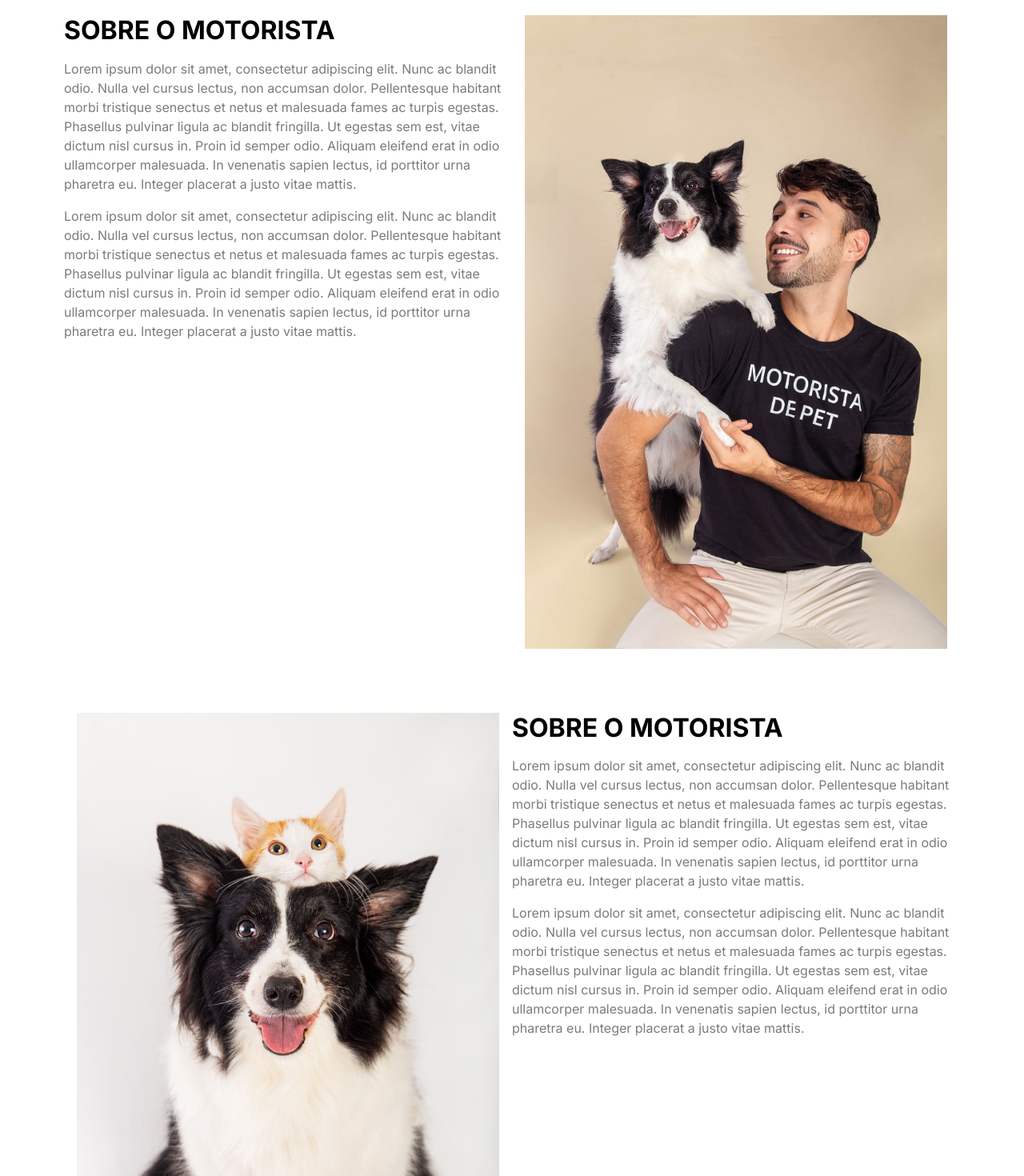
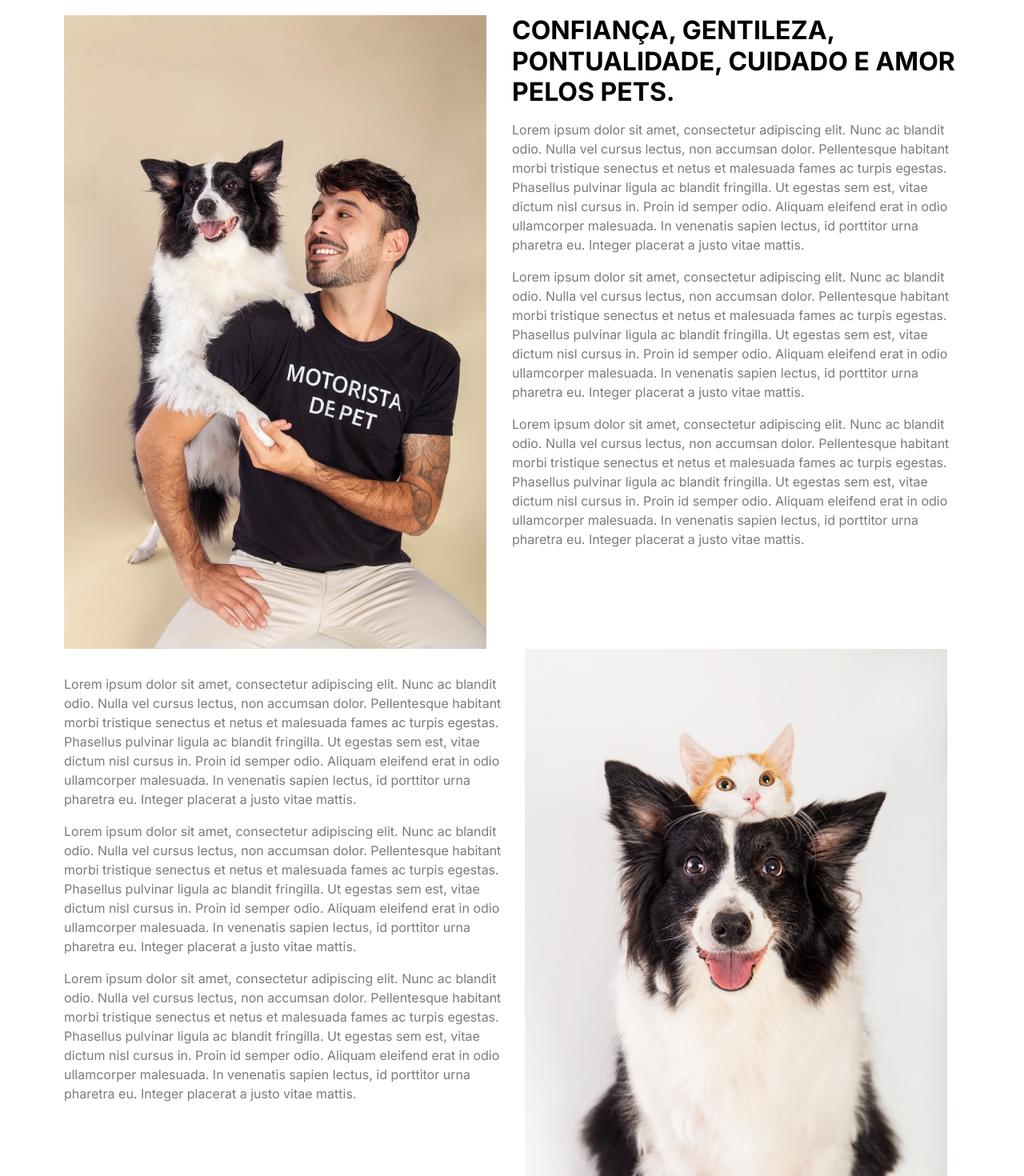
Before and after one commit to miguelofoliveir/dev-motorista-pet, a Next.js app: page / in a window 1280 px wide. Shown: the part 1300-2770 px from the top of the page at 80% size. Built offline with nearby package versions, Linux system fonts and the light colour scheme.

Commit message:
atualizando header e informacoes do motorista

```diff
--- a/components/Guide.tsx
+++ b/components/Guide.tsx
@@ -13,8 +13,69 @@ const Guide = () => {
         <div className="lg:pt-12">
           <div>
             <div className="flex">
+              <div className="lg:pr-8 lg:w-1/2">
+                <Image
+                  src="/motorista-dog.jpg"
+                  alt="Motorista e o pet"
+                  className="w-auto"
+                  width={300}
+                  height={29}
+                />
+              </div>
               <div className="lg:w-1/2">
-                <h2 className="bold-20 lg:bold-32">SOBRE O MOTORISTA</h2>
+                <h2 className="bold-20 lg:bold-32">
+                  CONFIANÇA, GENTILEZA, PONTUALIDADE, CUIDADO E AMOR PELOS PETS.
+                </h2>
+                <p className="regular-16 text-gray-30 pt-4">
+                  Lorem ipsum dolor sit amet, consectetur adipiscing elit. Nunc
+                  ac blandit odio. Nulla vel cursus lectus, non accumsan dolor.
+                  Pellentesque habitant morbi tristique senectus et netus et
+                  malesuada fames ac turpis egestas. Phasellus pulvinar ligula
+                  ac blandit fringilla. Ut egestas sem est, vitae dictum nisl
+                  cursus in. Proin id semper odio. Aliquam eleifend erat in odio
+                  ullamcorper malesuada. In venenatis sapien lectus, id
+                  porttitor urna pharetra eu. Integer placerat a justo vitae
+                  mattis.
+                </p>
+                <p className="regular-16 text-gray-30 pt-4">
+                  Lorem ipsum dolor sit amet, consectetur adipiscing elit. Nunc
+                  ac blandit odio. Nulla vel cursus lectus, non accumsan dolor.
+                  Pellentesque habitant morbi tristique senectus et netus et
+                  malesuada fames ac turpis egestas. Phasellus pulvinar ligula
+                  ac blandit fringilla. Ut egestas sem est, vitae dictum nisl
+                  cursus in. Proin id semper odio. Aliquam eleifend erat in odio
+                  ullamcorper malesuada. In venenatis sapien lectus, id
+                  porttitor urna pharetra eu. Integer placerat a justo vitae
+                  mattis.
+                </p>
+                <p className="regular-16 text-gray-30 pt-4">
+                  Lorem ipsum dolor sit amet, consectetur adipiscing elit. Nunc
+                  ac blandit odio. Nulla vel cursus lectus, non accumsan dolor.
+                  Pellentesque habitant morbi tristique senectus et netus et
+                  malesuada fames ac turpis egestas. Phasellus pulvinar ligula
+                  ac blandit fringilla. Ut egestas sem est, vitae dictum nisl
+                  cursus in. Proin id semper odio. Aliquam eleifend erat in odio
+                  ullamcorper malesuada. In venenatis sapien lectus, id
+                  porttitor urna pharetra eu. Integer placerat a justo vitae
+                  mattis.
+                </p>
+              </div>
+            </div>
+          </div>
+          <div>
+            <div className="flex">
+              <div className="lg:w-1/2">
+                <p className="regular-16 text-gray-30 pt-8">
+                  Lorem ipsum dolor sit amet, consectetur adipiscing elit. Nunc
+                  ac blandit odio. Nulla vel cursus lectus, non accumsan dolor.
+                  Pellentesque habitant morbi tristique senectus et netus et
+                  malesuada fames ac turpis egestas. Phasellus pulvinar ligula
+                  ac blandit fringilla. Ut egestas sem est, vitae dictum nisl
+                  cursus in. Proin id semper odio. Aliquam eleifend erat in odio
+                  ullamcorper malesuada. In venenatis sapien lectus, id
+                  porttitor urna pharetra eu. Integer placerat a justo vitae
+                  mattis.
+                </p>
                 <p className="regular-16 text-gray-30 pt-4">
                   Lorem ipsum dolor sit amet, consectetur adipiscing elit. Nunc
                   ac blandit odio. Nulla vel cursus lectus, non accumsan dolor.
@@ -40,50 +101,12 @@ const Guide = () => {
               </div>
               <div className="lg:px-4 lg:w-1/2">
                 <Image
-                  src="/motorista-dog.jpg"
-                  alt="Motorista e o pet"
-                  className="w-auto"
-                  width={300}
-                  height={29}
-                />
-              </div>
-            </div>
-          </div>
-          <div>
-            <div className="flex lg:pt-20">
-              <div className="lg:px-4 lg:w-1/2">
-                <Image
                   src="/pets-dog-cat.jpg"
                   alt="Motorista e o pet"
                   className="w-auto"
                   width={300}
                   height={29}
                 />
-              </div>
-              <div className="lg:w-1/2">
-                <h2 className="bold-20 lg:bold-32">SOBRE O MOTORISTA</h2>
-                <p className="regular-16 text-gray-30 pt-4">
-                  Lorem ipsum dolor sit amet, consectetur adipiscing elit. Nunc
-                  ac blandit odio. Nulla vel cursus lectus, non accumsan dolor.
-                  Pellentesque habitant morbi tristique senectus et netus et
-                  malesuada fames ac turpis egestas. Phasellus pulvinar ligula
-                  ac blandit fringilla. Ut egestas sem est, vitae dictum nisl
-                  cursus in. Proin id semper odio. Aliquam eleifend erat in odio
-                  ullamcorper malesuada. In venenatis sapien lectus, id
-                  porttitor urna pharetra eu. Integer placerat a justo vitae
-                  mattis.
-                </p>
-                <p className="regular-16 text-gray-30 pt-4">
-                  Lorem ipsum dolor sit amet, consectetur adipiscing elit. Nunc
-                  ac blandit odio. Nulla vel cursus lectus, non accumsan dolor.
-                  Pellentesque habitant morbi tristique senectus et netus et
-                  malesuada fames ac turpis egestas. Phasellus pulvinar ligula
-                  ac blandit fringilla. Ut egestas sem est, vitae dictum nisl
-                  cursus in. Proin id semper odio. Aliquam eleifend erat in odio
-                  ullamcorper malesuada. In venenatis sapien lectus, id
-                  porttitor urna pharetra eu. Integer placerat a justo vitae
-                  mattis.
-                </p>
               </div>
             </div>
           </div>
--- a/components/Navbar.tsx
+++ b/components/Navbar.tsx
@@ -1,21 +1,44 @@
-import { NAV_LINKS } from "@/constants"
-import Image from "next/image"
-import Link from "next/link"
-import Button from "./Button"
+import { NAV_LINKS, SOCIALS } from "@/constants";
+import Image from "next/image";
+import Link from "next/link";
+import Button from "./Button";
 
 const Navbar = () => {
   return (
     <nav className="max-container padding-container relative z-30 py-5">
-      <div className="flex justify-center pb-4 border-b-2">TRANSPORTE DE PET EM SÃO PAULO</div>
+      <div className="flex justify-center pb-4 border-b-2">
+        TRANSPORTE DE PET EM SÃO PAULO
+      </div>
       <div className="flex justify-center pt-4">
+        <div className="w-4/12"></div>
+        <div className="w-4/12 flex justify-center">
           <Link href="/">
-        <Image src="/logo-pet-trim.png" alt="logo motorista de pet" width={84} height={39} />
+            <Image
+              src="/logo-pet-trim.png"
+              alt="logo motorista de pet"
+              width={84}
+              height={39}
+            />
           </Link>
+        </div>
+        <div className="w-4/12 flex justify-end items-center">
+          <ul className="regular-14 flex gap-4 text-gray-30">
+            {SOCIALS.links.map((link) => (
+              <Link className="mt-2" href={link.link} key={link.icon}>
+                <Image src={link.icon} alt="logo" width={24} height={24} />
+              </Link>
+            ))}
+          </ul>
+        </div>
       </div>
       <div className="flex justify-center items-center lg:mt-8">
         <ul className="hidden h-full gap-12 lg:flex">
           {NAV_LINKS.map((link) => (
-          <Link href={link.href} key={link.key} className="regular-16 text-gray-50 flexCenter cursor-pointer pb-1.5 transition-all hover:font-bold">
+            <Link
+              href={link.href}
+              key={link.key}
+              className="regular-16 text-gray-50 flexCenter cursor-pointer pb-1.5 transition-all hover:font-bold"
+            >
               {link.label}
             </Link>
           ))}
@@ -36,7 +59,7 @@ const Navbar = () => {
         className="inline-block cursor-pointer lg:hidden"
       />
     </nav>
-  )
-}
+  );
+};
 
-export default Navbar
+export default Navbar;
```
Lines whose indentation alone changed are shown as unchanged.
